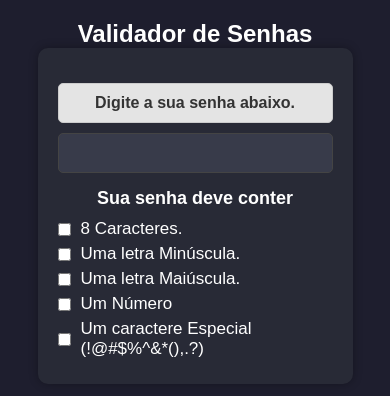
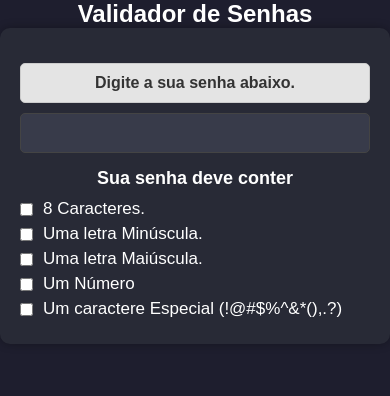
Before and after one commit to Rafael-Garlant/Generate-Verify_Password, a plain HTML site: page verifyPassword/verify.html in a window 390 px wide. Drawn offline with Linux system fonts and the light colour scheme.

Commit message:
Fix: Correção na responsividade

```diff
--- a/assets/css/style.css
+++ b/assets/css/style.css
@@ -8,6 +8,11 @@
 body{
   background-color: #1e1e2e;
   font-family: Arial, Helvetica, sans-serif;
+
+  display: flex;
+  flex-flow: column;
+  align-items: center;
+  justify-content: center;
 }
 
 #content{
@@ -27,8 +32,9 @@ header{
 
 .buttons{
   display: flex;
+  justify-content: center;
+  align-items: center;
   gap: 10px;
-
   margin: 10px 0;
 }
 
@@ -50,3 +56,18 @@ header{
 .buttons button:hover {
   background: #0088cc;
 }
+
+@media screen {
+
+}
+
+@media only screen and (max-width: 576px) {
+  .buttons{
+    flex-flow: column;
+    min-width: 250px;
+  }
+
+  .buttons button {
+    width: 100%;
+  }
+}
--- a/createPassword/assets/css/style.css
+++ b/createPassword/assets/css/style.css
@@ -9,14 +9,7 @@
 body {
   background-color: #1e1e2e;
   color: #fff;
-  display: flex;
-  justify-content: center;
-  align-items: center;
-  flex-flow: column;
   text-align: center;
-  overflow: hidden;
-
-  height: 100dvh;
 }
 
 h2 {
@@ -29,8 +22,7 @@ h2 {
   padding: 20px;
   border-radius: 10px;
   box-shadow: 0 0 10px rgba(0, 0, 0, 0.3);
-  max-width: 450px;
-  width: 100%;
+  width: 450px;
 }
 
 #password {
@@ -99,10 +91,3 @@ input[type="number"] {
   background: #383b4a;
   color: #fff;
 }
-
-/* Responsividade */
-@media (max-width: 500px) {
-  .form {
-      max-width: 90%;
-  }
-}
--- a/verifyPassword/assets/css/style.css
+++ b/verifyPassword/assets/css/style.css
@@ -1,4 +1,3 @@
-/* Reset básico */
 * {
   margin: 0;
   padding: 0;
@@ -9,12 +8,7 @@
 body {
   background-color: #1e1e2e;
   color: #fff;
-  display: flex;
-  flex-direction: column;
-  align-items: center;
-  justify-content: center;
   text-align: center;
-  padding: 20px;
 }
 
 header h1 {
@@ -27,8 +21,6 @@ header h1 {
   padding: 20px;
   border-radius: 10px;
   box-shadow: 0 0 10px rgba(0, 0, 0, 0.3);
-  max-width: 450px;
-  width: 100%;
 }
 
 .labelPassword {
@@ -54,6 +46,7 @@ header h1 {
 section {
   margin-top: 15px;
   text-align: left;
+  /* max-width: 450px; */
 }
 
 section h2 {
@@ -117,11 +110,3 @@ input[type="checkbox"] {
   border-radius: 5px;
   text-align: center;
 }
-
-
-/* Responsividade */
-@media (max-width: 500px) {
-  .form {
-      max-width: 90%;
-  }
-}
--- a/verifyPassword/assets/js/script.js
+++ b/verifyPassword/assets/js/script.js
@@ -35,7 +35,6 @@ function verifyPassword(){
       if(i >= 5) res.innerHTML = `<p class="strong">Senha forte</p>`;
       if(i <1 ) res.innerHTML = `<p class="blank">Digite a sua senha abaixo.</p>`;
     }
-
   }
 
   verifyPasswordForm.addEventListener('input', ()=>{
```
Also changed, not shown: createPassword/assets/js/script.js (+23 -0 lines). Lines whose indentation alone changed are shown as unchanged.
